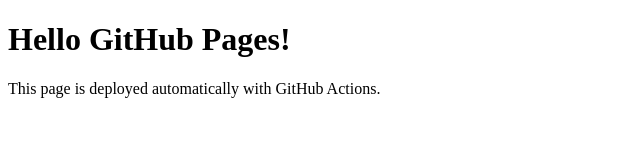
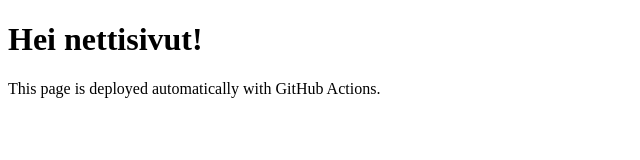
Before and after one commit to EeliErkkila/Viikko2repo, a plain HTML site: page index.html in a window 1280 px wide. Shown: the whole page, without its empty margins (0-640 px from the left). Drawn offline with Linux system fonts and the light colour scheme.

Commit message:
Add GitHub Actions workflow for deploying static site and update index title

```diff
--- a/index.html
+++ b/index.html
@@ -6,7 +6,7 @@
 </head>
 <body>
   <main>
-    <h1>Hello GitHub Pages!</h1>
+    <h1>Hei nettisivut!</h1>
     <p>This page is deployed automatically with GitHub Actions.</p>
   </main>
 </body>
```
Also changed, not shown: 1 other file.
